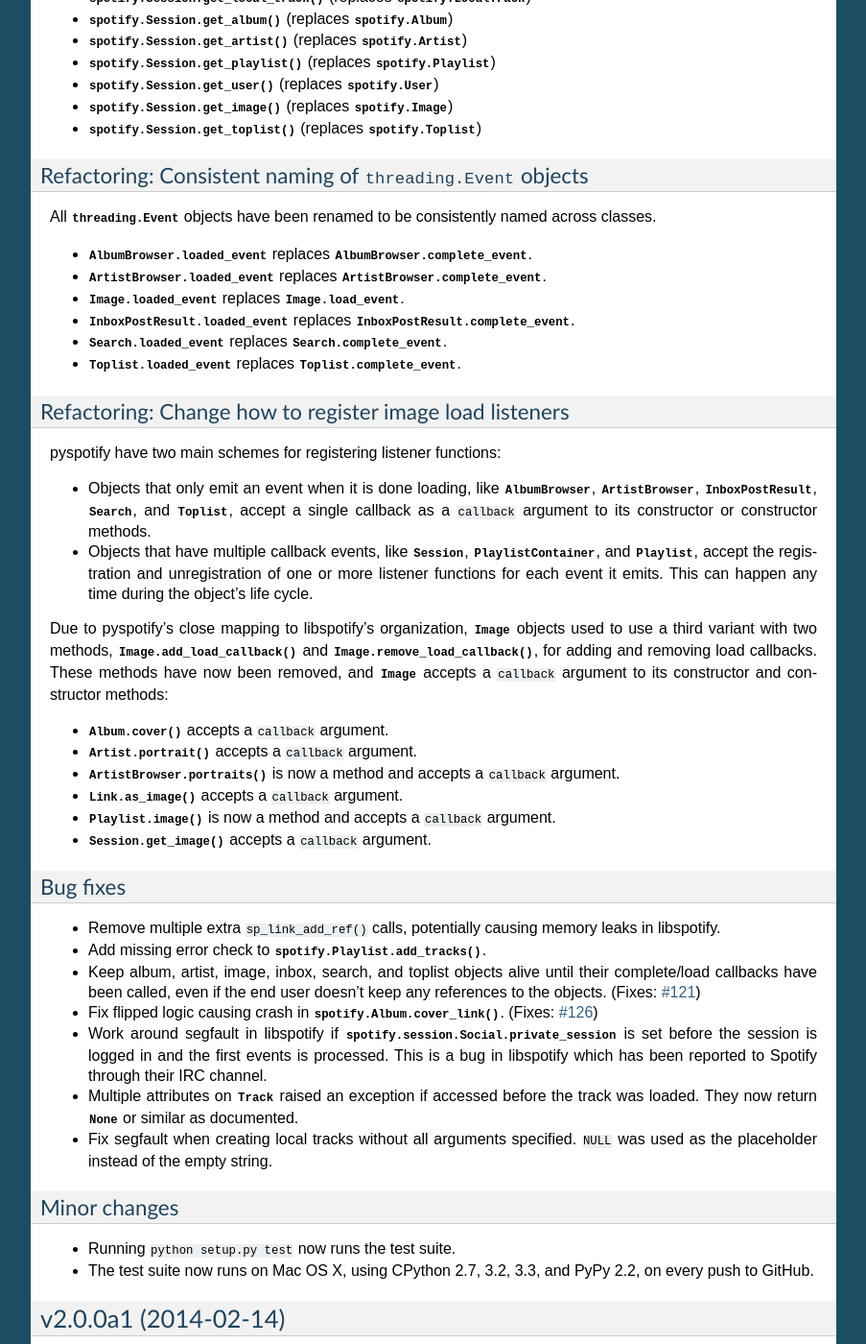
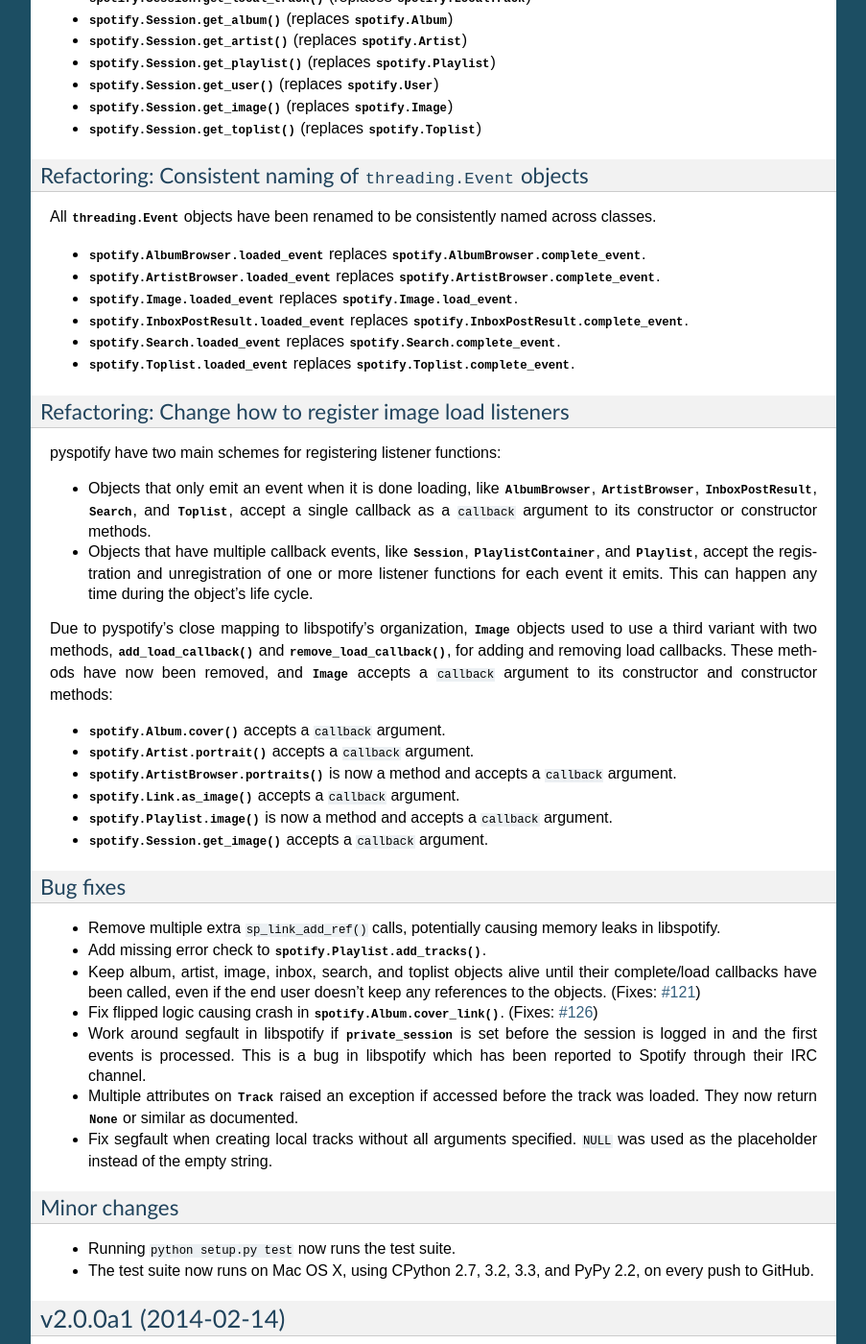
Before and after one commit to jodal/pyspotify, a Sphinx documentation site: the page built from docs/changelog.rst, in a window 1280 px wide and 1400 px high, scrolled down 791 px. Shown: the whole window at 96% size, without its empty margins (198-1101 px from the left). Built offline with Sphinx 7.4.7, drawn with Linux system fonts in a browser that asks for light colours; pages that are not in the unit, such as notebooks, are missing from menus.

Commit message:
docs: Fix links from changelog to API docs

```diff
--- a/docs/changelog.rst
+++ b/docs/changelog.rst
@@ -61,15 +61,17 @@
 All :class:`threading.Event` objects have been renamed to be consistently
 named across classes.
 
-- :attr:`AlbumBrowser.loaded_event` replaces
-  :attr:`AlbumBrowser.complete_event`.
-- :attr:`ArtistBrowser.loaded_event` replaces
-  :attr:`ArtistBrowser.complete_event`.
-- :attr:`Image.loaded_event` replaces :attr:`Image.load_event`.
-- :attr:`InboxPostResult.loaded_event` replaces
-  :attr:`InboxPostResult.complete_event`.
-- :attr:`Search.loaded_event` replaces :attr:`Search.complete_event`.
-- :attr:`Toplist.loaded_event` replaces :attr:`Toplist.complete_event`.
+- :attr:`spotify.AlbumBrowser.loaded_event` replaces
+  :attr:`spotify.AlbumBrowser.complete_event`.
+- :attr:`spotify.ArtistBrowser.loaded_event` replaces
+  :attr:`spotify.ArtistBrowser.complete_event`.
+- :attr:`spotify.Image.loaded_event` replaces :attr:`spotify.Image.load_event`.
+- :attr:`spotify.InboxPostResult.loaded_event` replaces
+  :attr:`spotify.InboxPostResult.complete_event`.
+- :attr:`spotify.Search.loaded_event` replaces
+  :attr:`spotify.Search.complete_event`.
+- :attr:`spotify.Toplist.loaded_event` replaces
+  :attr:`spotify.Toplist.complete_event`.
 
 Refactoring: Change how to register image load listeners
 --------------------------------------------------------
@@ -77,29 +79,31 @@
 pyspotify have two main schemes for registering listener functions:
 
 - Objects that only emit an event when it is done loading, like
-  :class:`AlbumBrowser`, :class:`ArtistBrowser`, :class:`InboxPostResult`,
-  :class:`Search`, and :class:`Toplist`, accept a single callback as a
-  ``callback`` argument to its constructor or constructor methods.
+  :class:`~spotify.AlbumBrowser`, :class:`~spotify.ArtistBrowser`,
+  :class:`~spotify.InboxPostResult`, :class:`~spotify.Search`, and
+  :class:`~spotify.Toplist`, accept a single callback as a ``callback``
+  argument to its constructor or constructor methods.
 
-- Objects that have multiple callback events, like :class:`Session`,
-  :class:`PlaylistContainer`, and :class:`Playlist`, accept the registration
-  and unregistration of one or more listener functions for each event it
-  emits. This can happen any time during the object's life cycle.
+- Objects that have multiple callback events, like :class:`~spotify.Session`,
+  :class:`~spotify.PlaylistContainer`, and :class:`~spotify.Playlist`, accept
+  the registration and unregistration of one or more listener functions for
+  each event it emits. This can happen any time during the object's life cycle.
 
 Due to pyspotify's close mapping to libspotify's organization, :class:`Image`
 objects used to use a third variant with two methods,
-:meth:`Image.add_load_callback` and :meth:`Image.remove_load_callback`, for
-adding and removing load callbacks. These methods have now been removed, and
-:class:`Image` accepts a ``callback`` argument to its constructor and
-constructor methods:
+:meth:`~spotify.Image.add_load_callback` and
+:meth:`~spotify.Image.remove_load_callback`, for adding and removing load
+callbacks. These methods have now been removed, and :class:`~spotify.Image`
+accepts a ``callback`` argument to its constructor and constructor methods:
 
-- :meth:`Album.cover` accepts a ``callback`` argument.
-- :meth:`Artist.portrait` accepts a ``callback`` argument.
-- :meth:`ArtistBrowser.portraits` is now a method and accepts a ``callback``
+- :meth:`spotify.Album.cover` accepts a ``callback`` argument.
+- :meth:`spotify.Artist.portrait` accepts a ``callback`` argument.
+- :meth:`spotify.ArtistBrowser.portraits` is now a method and accepts a
+  ``callback`` argument.
+- :meth:`spotify.Link.as_image` accepts a ``callback`` argument.
+- :meth:`spotify.Playlist.image` is now a method and accepts a ``callback``
   argument.
-- :meth:`Link.as_image` accepts a ``callback`` argument.
-- :meth:`Playlist.image` is now a method and accepts a ``callback`` argument.
-- :meth:`Session.get_image` accepts a ``callback`` argument.
+- :meth:`spotify.Session.get_image` accepts a ``callback`` argument.
 
 Bug fixes
 ---------
@@ -117,12 +121,13 @@
   :issue:`126`)
 
 - Work around segfault in libspotify if
-  :attr:`spotify.session.Social.private_session` is set before the session is
+  :attr:`~spotify.session.Social.private_session` is set before the session is
   logged in and the first events is processed. This is a bug in libspotify
   which has been reported to Spotify through their IRC channel.
 
-- Multiple attributes on :class:`Track` raised an exception if accessed before
-  the track was loaded. They now return :class:`None` or similar as documented.
+- Multiple attributes on :class:`~spotify.Track` raised an exception if
+  accessed before the track was loaded. They now return :class:`None` or
+  similar as documented.
 
 - Fix segfault when creating local tracks without all arguments specified.
   ``NULL`` was used as the placeholder instead of the empty string.
```
